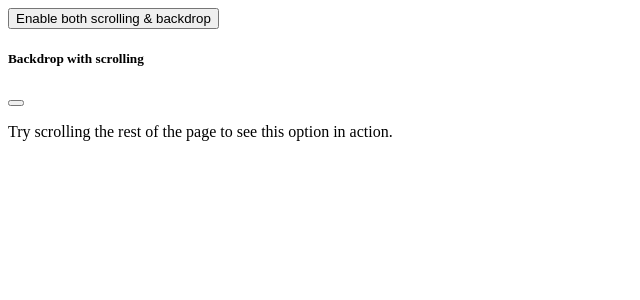
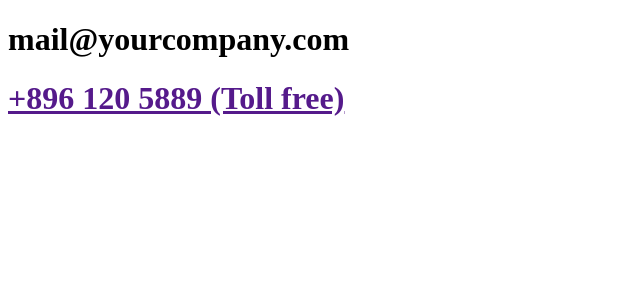
Before and after one commit to mridul360/Petroil, a React (Vite) app in the folder petroil/: page / in a window 1280 px wide. Shown: the top 300 px of the page, without its empty margins (0-640 px from the left). Built offline with nearby package versions, Linux system fonts and the light colour scheme.

Commit message:
tailwind

```diff
--- /dev/null
+++ b/petroil/src/assets/Layout/Container.jsx
@@ -0,0 +1,11 @@
+import React from 'react'
+
+const Container = ({children}) => {
+  return (
+    <div>
+      <div className='w-auto md:w-[1409px] mx-auto px-5 md:px-0'>{children}</div>
+    </div>
+  )
+}
+
+export default Container
--- a/petroil/src/assets/Top/Top.jsx
+++ b/petroil/src/assets/Top/Top.jsx
@@ -1,43 +1,20 @@
 import React from 'react'
+import Container from '../Layout/Container'
 
 const Top = () => {
   return (
     <div>
-      <button
-        class="btn btn-primary"
-        type="button"
-        data-bs-toggle="offcanvas"
-        data-bs-target="#Id1"
-        aria-controls="Id1"
-      >
-        Enable both scrolling & backdrop
-      </button>
 
-      <div
-        class="offcanvas offcanvas-start"
-        data-bs-scroll="true"
-        tabindex="-1"
-        id="Id1"
-        aria-labelledby="Enable both scrolling & backdrop"
-      >
-        <div class="offcanvas-header">
-          <h5 class="offcanvas-title" id="Enable both scrolling & backdrop">
-            Backdrop with scrolling
-          </h5>
-          <button
-            type="button"
-            class="btn-close"
-            data-bs-dismiss="offcanvas"
-            aria-label="Close"
-          ></button>
+      <Container>
+        <div className=''>
+          <div>
+            <h1><a href=""></a>mail@yourcompany.com</h1>
+          </div>
+          <div>
+            <h1><a href="">+896 120 5889 (Toll free)</a></h1>
+          </div>
         </div>
-        <div class="offcanvas-body">
-          <p>
-            Try scrolling the rest of the page to see this option in
-            action.
-          </p>
-        </div>
-      </div>
+      </Container>
 
     </div>
   )
```
